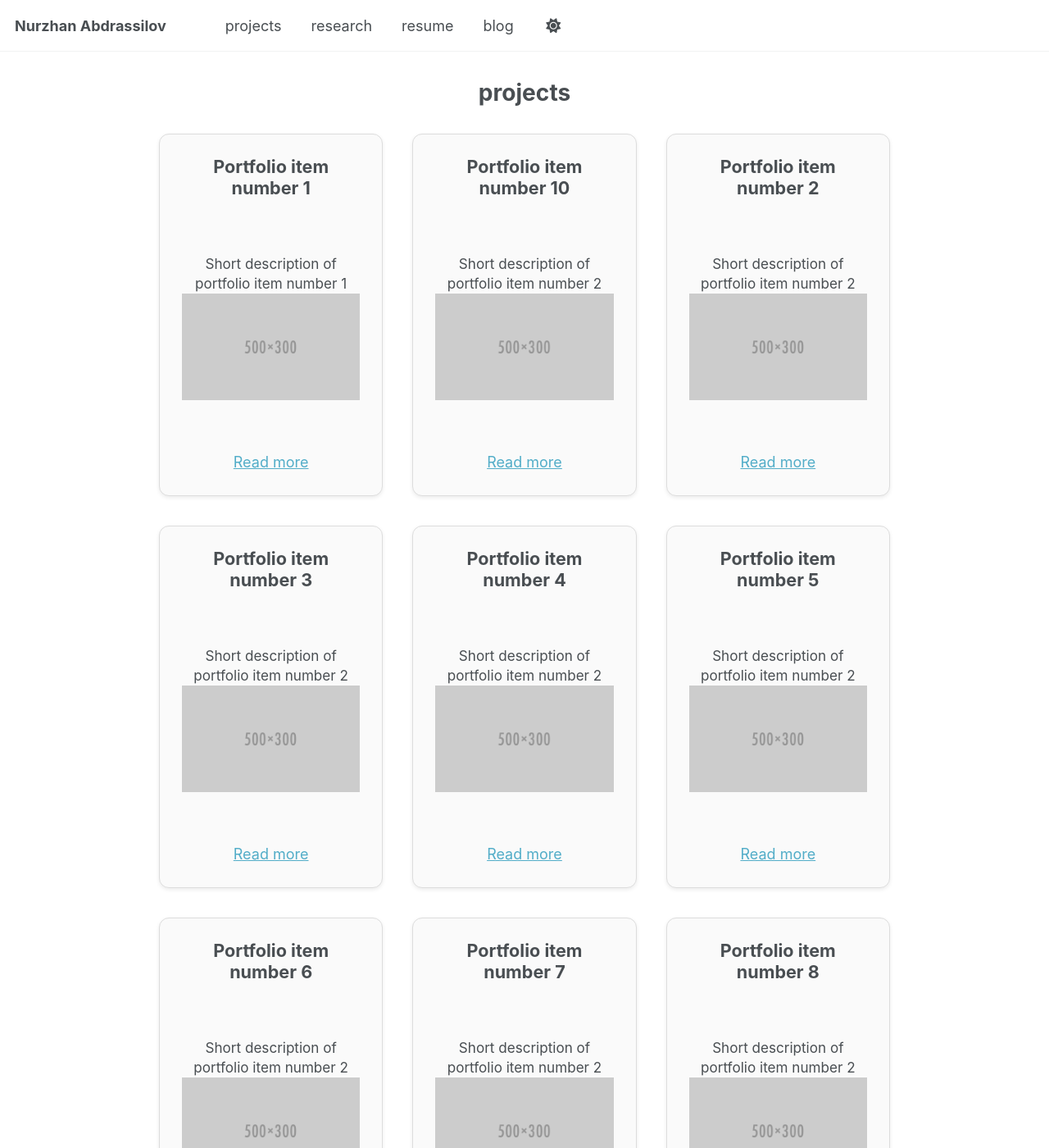
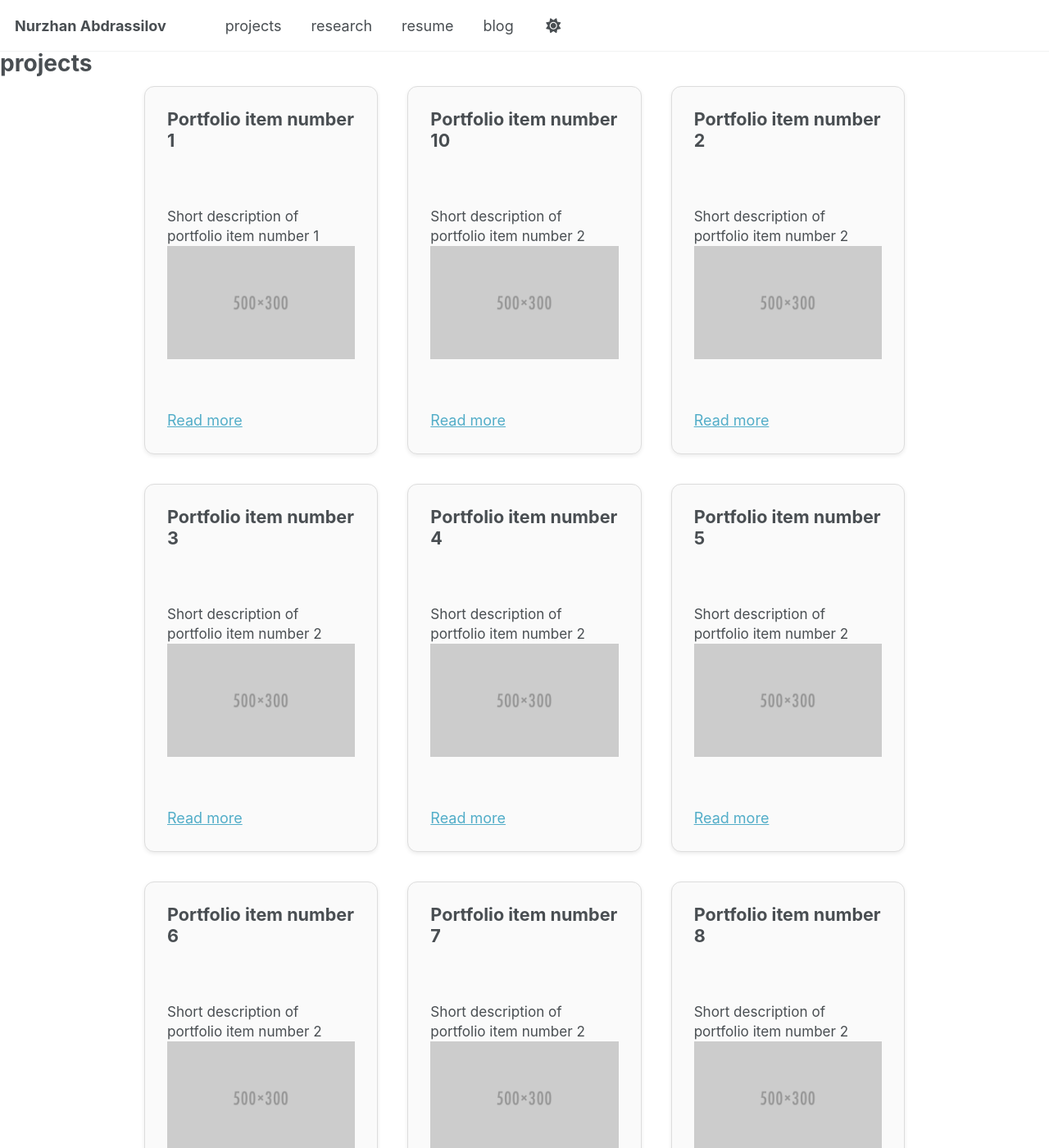
Before and after one commit to NurzhanAbdrassilov/nurzhanabdrassilov.github.io, a Jekyll site: the page built from _pages/projects.md, in a window 1280 px wide and 1400 px high. Shown: the whole window at 82% size. Built offline with Jekyll 4.4.1, drawn with Linux system fonts in a browser that asks for light colours.

Commit message:
reverting centering

```diff
--- a/assets/css/main.scss
+++ b/assets/css/main.scss
@@ -47,7 +47,7 @@
   justify-content: center;
   gap: 2rem;
   max-width: 1000px;
-  margin: 2rem auto;
+  margin: 0 auto;
   padding: 0 1rem;
 }
 
@@ -90,22 +90,3 @@
     flex: 0 1 100%;
   }
 }
-
-.page__title {
-  text-align: center !important;
-  margin-left: auto !important;
-  margin-right: auto !important;
-  display: block !important;
-  width: 100%;
-}
-.projects-page-wrapper {
-  max-width: 1000px;
-  margin: 0 auto;
-  padding: 2rem 1rem;
-  text-align: center;
-}
-
-.projects-page-wrapper .page__title {
-  text-align: center;
-  margin-bottom: 2rem;
-}
```
